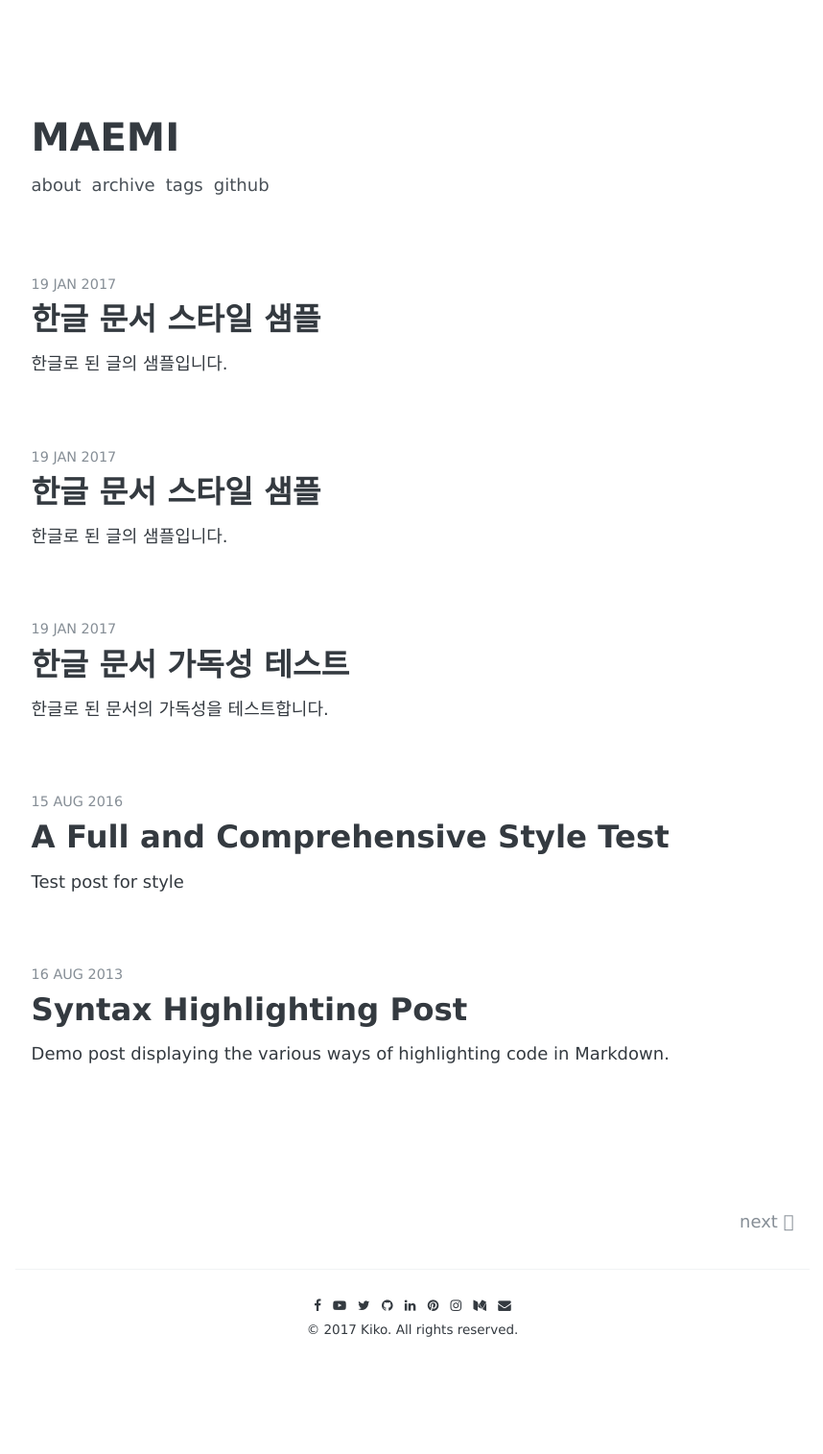
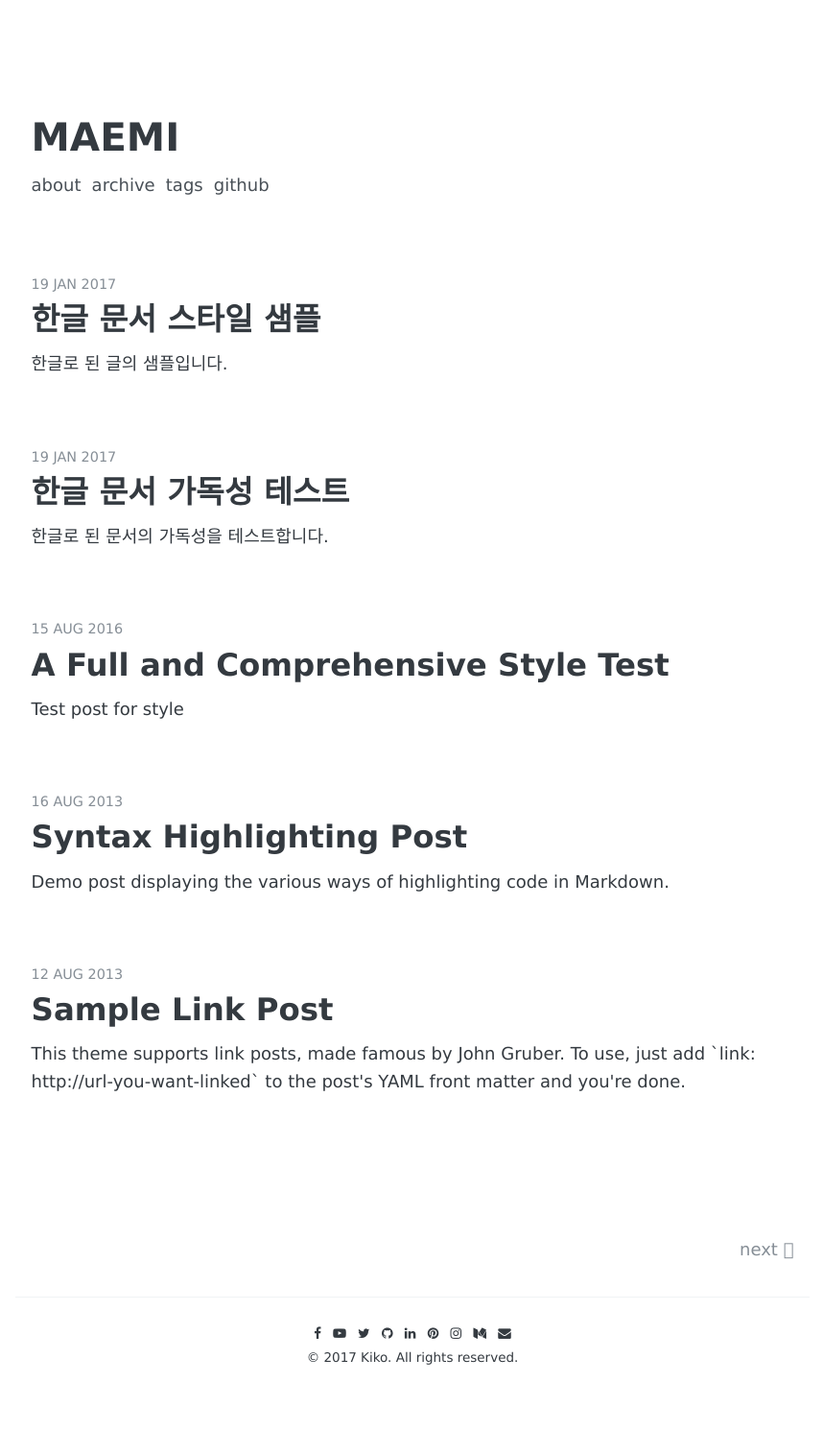
Before and after one commit to maeeemi/maeeemi.github.io, a Jekyll site: the page built from index.html, in a window 1280 px wide. Shown: the whole page at 96% size, without its empty margins (210-1068 px from the left). Built offline with Jekyll 4.4.1, drawn with Linux system fonts in a browser that asks for light colours; some web fonts are replaced; the list of posts is cut into pages by our own code; before the commit the page ends 1487 px from its top, so only the background shows below that; some of the changed lines change nothing that is shown.

Commit message:
final commit

````diff
--- a/_config.yml
+++ b/_config.yml
@@ -29,9 +29,9 @@
   id:               "kiko-plus"
 
 # URL
-url:                "https://AWEEKJ.github.io" # the base hostname & protocol for your site
+url:                "https://maeeemi.github.io" # the base hostname & protocol for your site
 # url:                "http://localhost:4000" # use this url when you develop
-baseurl:            "/Kiko-plus" # the subpath of your site, e.g. /blog
+baseurl:            " " # the subpath of your site, e.g. /blog
 
 
 # http://en.wikipedia.org/wiki/List_of_tz_database_time_zones
@@ -85,3 +85,5 @@
   - jekyll-admin
 
 exclude:            [vendor]
+
+remote_theme : aweekj/Kiko-plus
--- a/_posts/2017-01-19-style-test.md
+++ /dev/null
@@ -1,117 +0,0 @@
----
-layout: post
-title: "한글 문서 스타일 샘플"
-description: "한글로 된 글의 샘플입니다."
-date: 2017-01-19
-tags: [샘플 포스트, 테스트, 스타일]
-comments: true
-share: true
----
-
-이 글은 스타일을 모아둔 것입니다. 소스 코드를 확인하여 스타일을 적용하는 방법을 알아보세요.
-
----
-
-## 1. 제목
-
-# 제목 1
-
-## 제목 2
-
-### 제목 3
-
-#### 제목 4
-
-##### 제목 5
-
-###### 제목 6
-
-### 1-1. 제목 정렬
-
-##### 왼쪽(기본)
-
-##### 가운데
-{: .center}
-
-##### 오른쪽
-{: .right}
-
-## 2. 본문
-
-탄핵소추의 의결을 받은 자는 탄핵심판이 있을 때까지 [링크](#) 그 권한행사가 정지된다. 제2항과 제3항의 처분에 대하여는 **굵게** 법원에 제소할 수 없다. 선거와 국민투표의 공정한 관리 *기울임* 및 정당에 관한 사무를 처리하기 위하여 5<sup>3</sup> = 125 선거관리위원회를 둔다. 국무총리는 대통령을 보좌하며, H<sub>2</sub>O 행정에 관하여 대통령의 명을 받아 행정각부를 통할한다. 정당은 법률이 정하는 바에 의하여 <u>밑줄</u> 국가의 보호를 받으며, 국가는 법률이 정하는 바에 의하여 `파일명` 정당운영에 필요한 자금을 보조할 수 있다. 모든 국민은 종교의 자유를 가진다. 국회의원은 법률이 정하는 직을 겸할 수 없다. 감사원은 <del>가운데 줄</del> 세입·세출의 결산을 매년 검사하여 대통령과 차년도국회에 <mark>형광펜</mark> 그 결과를 보고하여야 한다.
-
-## 3. 이미지
-
-![큰 이미지](http://placehold.it/800x400)
-![중간 이미지](http://placehold.it/400x200)
-![작은 이미지](http://placehold.it/200x200)
-
-### 3-1. 이미지 가운데 정렬
-![이미지 가운데 정렬](http://placehold.it/200x200){: .center-image}
-
-## 4. 인용구
-
-> 나는 헌법을 준수하고 국가를 보위하며 조국의 평화적 통일과 국민의 자유와 복리의 증진 및 민족문화의 창달에 노력하여 대통령으로서의 직책을 성실히 수행할 것을 국민 앞에 엄숙히 선서합니다. 모든 국민은 통신의 비밀을 침해받지 아니한다. 국회의원은 법률이 정하는 직을 겸할 수 없다. 국회는 헌법 또는 법률에 특별한 규정이 없는 한 재적의원 과반수의 출석과 출석의원 과반수의 찬성으로 의결한다. 가부동수인 때에는 부결된 것으로 본다.
-
-## 5. 리스트
-
-### 순서가 없는 리스트
-
-* 국가원로자문회의의 조직·직무범위 기타 필요한 사항은 법률로 정한다.
-* 모든 국민은 법률이 정하는 바에 의하여 국방의 의무를 진다.
-* 탄핵소추의 의결을 받은 자는 탄핵심판이 있을 때까지 그 권한행사가 정지된다.
-  1. 국회는 의원의 자격을 심사하며, 의원을 징계할 수 있다. 국가는 모성의 보호를 위하여 노력하여야 한다.
-  2. 공개하지 아니한 회의내용의 공표에 관하여는 법률이 정하는 바에 의한다.
-* 국회는 의장 1인과 부의장 2인을 선출한다. 정부는 회계연도마다 예산안을 편성하여 회계연도 개시 90일전까지 국회에 제출하고, 국회는 회계연도 개시 30일전까지 이를 의결하여야 한다.
-
-### 순서가 있는 리스트
-
-1. 대통령으로 선거될 수 있는 자는 국회의원의 피선거권이 있고 선거일 현재 40세에 달하여야 한다.
-2. 각급 선거관리위원회는 선거인명부의 작성등 선거사무와 국민투표사무에 관하여 관계 행정기관에 필요한 지시를 할 수 있다.
-3. 예비비는 총액으로 국회의 의결을 얻어야 한다. 예비비의 지출은 차기국회의 승인을 얻어야 한다.
-  * 국가는 농지에 관하여 경자유전의 원칙이 달성될 수 있도록 노력하여야 하며, 농지의 소작제도는 금지된다.
-  * 모든 국민은 법률이 정하는 바에 의하여 납세의 의무를 진다.
-4. 형사피의자 또는 형사피고인으로서 구금되었던 자가 법률이 정하는 불기소처분을 받거나 무죄판결을 받은 때에는 법률이 정하는 바에 의하여 국가에 정당한 보상을 청구할 수 있다.
-
-### 정의 리스트
-
-대통령은 제3항과 제4
-: 국회의원은 그 지위를 남용하여 국가·공공단체 또는 기업체와의 계약이나 그 처분에 의하여 재산상의 권리·이익 또는 직위를 취득하거나 타인을 위하여 그 취득을 알선할 수 없다.
-
-체포·구속·압수 또
-: 헌법개정안은 국회가 의결한 후 30일 이내에 국민투표에 붙여 국회의원선거권자 과반수의 투표와 투표자 과반수의 찬성을 얻어야 한다.
-
-## 6. 표
-
-| 상단1 | 상단2 | 상단3 |
-|:-----|:----:|-----:|
-| 셀1  | 셀2  | 셀3  |
-| 셀4  | 셀5  | 셀6  |
-|----
-| 셀1  | 셀2  | 셀3  |
-| 셀4  | 셀5  | 셀6  |
-|=====
-| 하단1   | 하단2 | 하단3 |
-
-
-## 7. 코드 스타일
-
-### 코드 하이라이팅
-
-```css
-#container {
-  float: left;
-  margin: 0 -240px 0 0;
-  width: 100%;
-}
-```
-
-### 일반적인 코드
-
-    <div id="awesome">
-      <p>This is great isn't it?</p>
-    </div>
-
----
-
-이 문서는 [한글 Lorem Ipsum](http://guny.kr/stuff/klorem/)으로 생성되었습니다.
````
